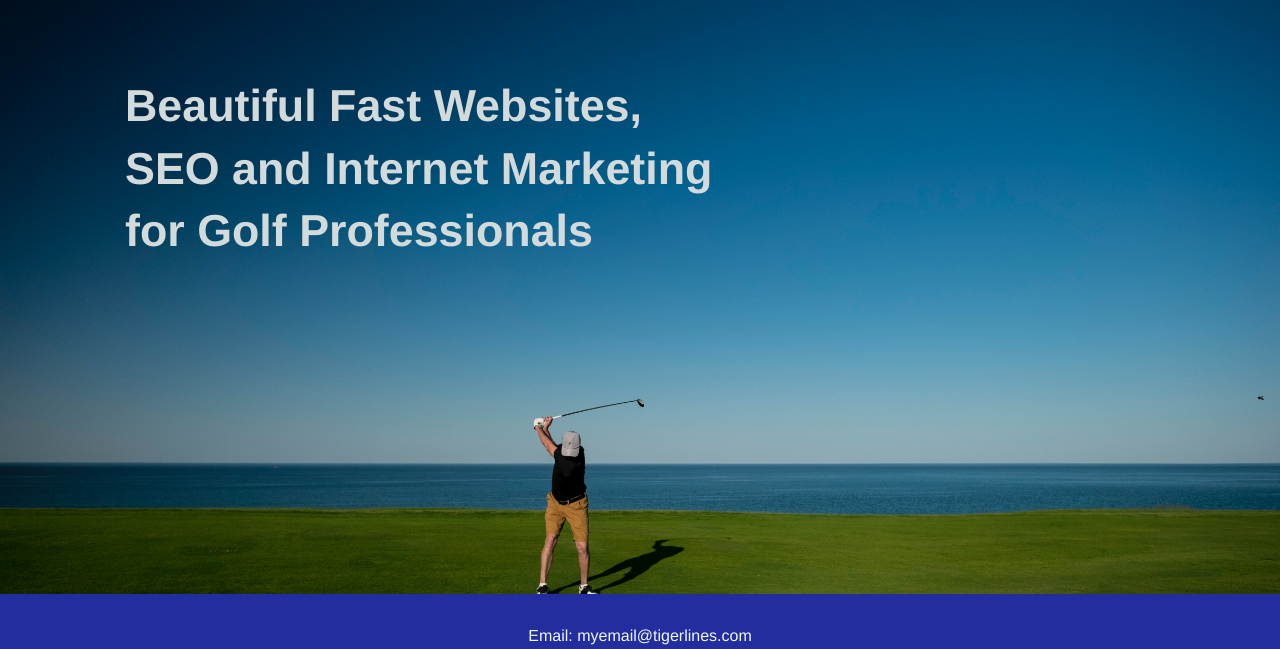
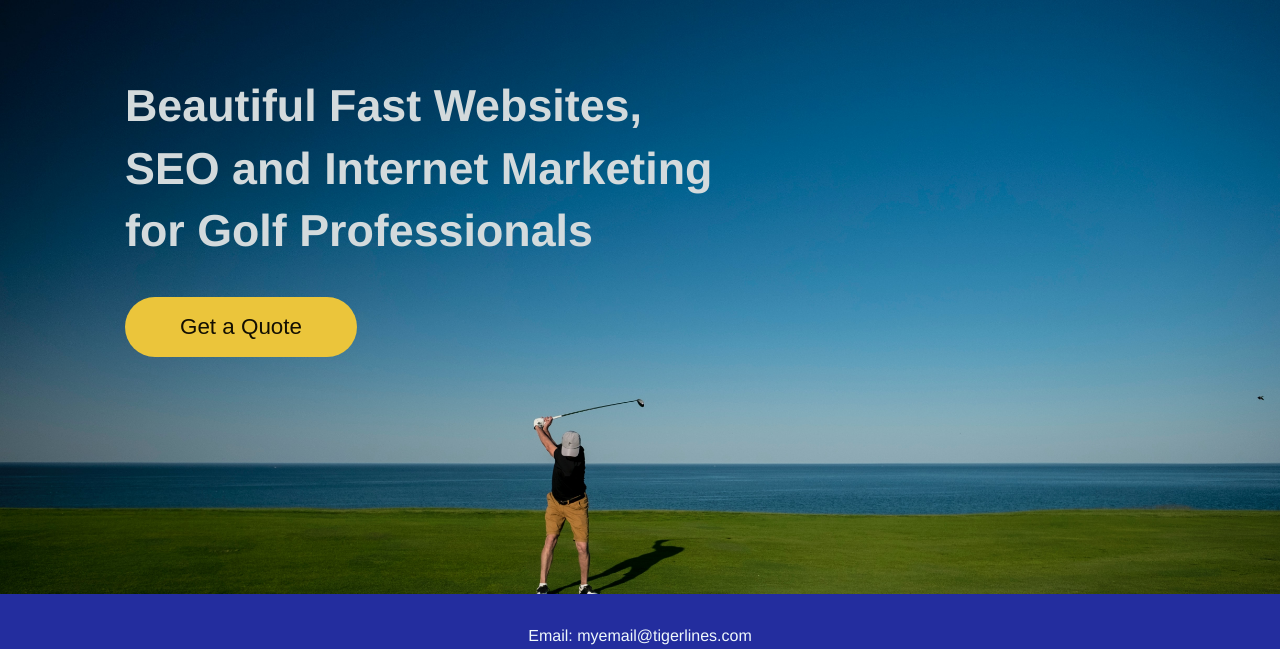
Before and after one commit to DoableDanny/websites-for-golfers-gatsby, a Gatsby site: page / in a window 1280 px wide. Shown: the part 69-718 px from the top of the page. Built offline with nearby package versions, Linux system fonts and the light colour scheme; Gatsby itself is replaced by a stand-in of ours.

Commit message:
Made an action button

```diff
--- a/src/components/IntroSection.js
+++ b/src/components/IntroSection.js
@@ -5,7 +5,7 @@ import {
   IntroTextContainer,
   IntroImage,
 } from "../elements/IntroSectionElements"
-import Img from "gatsby-image"
+import { ActionBtn } from '../elements/ActionButton'
 
 export default function IntroSection() {
   const data = useStaticQuery(graphql`
@@ -27,6 +27,7 @@ export default function IntroSection() {
         <h2>Beautiful Fast Websites, SEO
         and Internet Marketing
 for Golf Professionals</h2>
+        <ActionBtn>Get a Quote</ActionBtn>
       </IntroTextContainer>
       <IntroImage fluid={data.introImage.childImageSharp.fluid} />
     </IntroSectionWrapper>
--- /dev/null
+++ b/src/elements/ActionButton.js
@@ -0,0 +1,21 @@
+import styled from 'styled-components'
+
+export const ActionBtn = styled.button`
+    background-color: #EBC53B;
+    border-radius: 40px;
+    border: none;
+    padding: 17px 55px;
+    margin-top: 35px;
+    color: #130F02;
+    font-size: 1em;
+    transition: background-color 0.3s ease;
+
+    :hover {
+        background-color: #D2AA16;
+    }
+
+    :focus {
+        border: 2px solid #4C3E08;
+        outline: 0;
+    }
+`
--- a/src/elements/IntroSectionElements.js
+++ b/src/elements/IntroSectionElements.js
@@ -42,8 +42,7 @@ export const IntroTextContainer = styled.div`
   }
  }
 `
-
+// Gatsby fluid images fill 100% of the width of their containers up until the query maxWidth.
 export const IntroImage = styled(Img)`
-  width: 100%;
-  height: 100%
+ height: 100%;
 `
```
